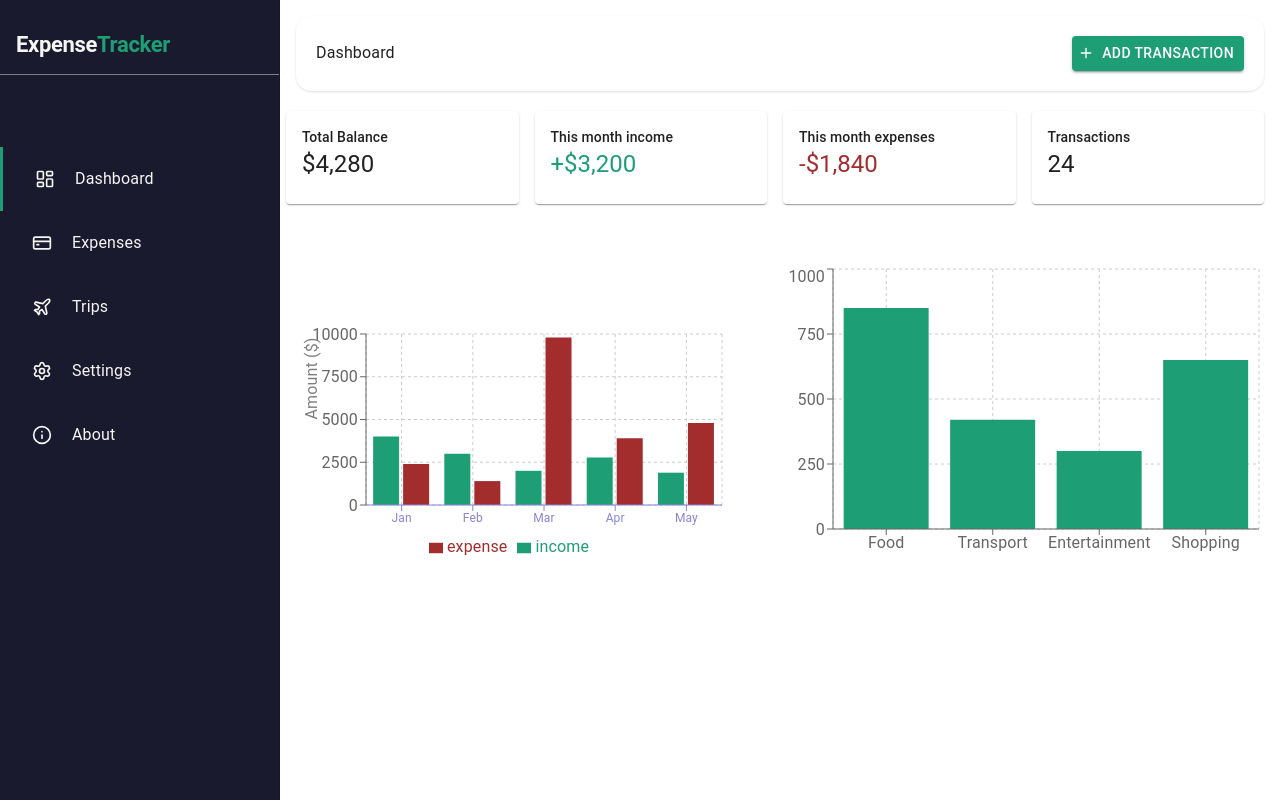
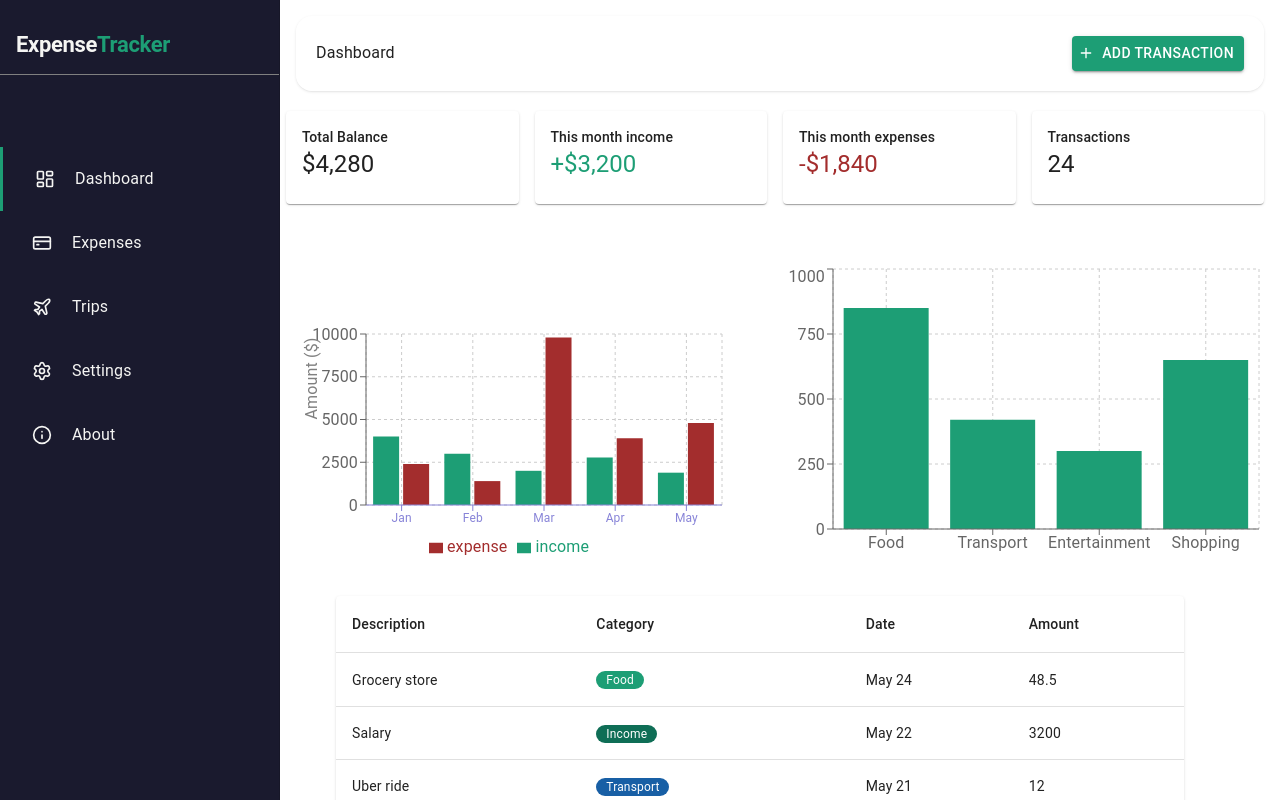
Before and after one commit to Al1k04/expense-tracker, a Next.js app: page / in a window 1280 px wide. Built offline with nearby package versions, Linux system fonts and the light colour scheme; what @mui/material-nextjs would draw is missing.

Commit message:
Add recent transactions table with category badges"

```diff
--- a/src/app/(sidebar)/page.tsx
+++ b/src/app/(sidebar)/page.tsx
@@ -2,6 +2,7 @@ import { Button } from "@mui/material";
 import { Plus } from "lucide-react";
 import MetricCard from "@/components/dashboard/MetricCards";
 import Charts from "@/components/dashboard/Charts";
+import RecentTransactions from "@/components/dashboard/RecentTransactions";
 
 export default function DashBoard() {
   return (
@@ -20,6 +21,7 @@ export default function DashBoard() {
       </div>
       <MetricCard />
       <Charts />
+      <RecentTransactions />
     </div>
   );
 }
--- /dev/null
+++ b/src/components/dashboard/RecentTransactions.tsx
@@ -0,0 +1,69 @@
+import Table from "@mui/material/Table";
+import TableBody from "@mui/material/TableBody";
+import TableCell from "@mui/material/TableCell";
+import TableContainer from "@mui/material/TableContainer";
+import TableHead from "@mui/material/TableHead";
+import TableRow from "@mui/material/TableRow";
+import Paper from "@mui/material/Paper";
+import { Box } from "@mui/material";
+
+function createData(
+  name: string,
+  category: string,
+  date: string,
+  amount: number,
+  color: string,
+) {
+  return { name, category, date, amount, color };
+}
+
+const rows = [
+  createData("Grocery store", "Food", "May 24", 48.5, "#1D9E75"),
+  createData("Salary", "Income", "May 22", 3200, "#0F6E56"),
+  createData("Uber ride", "Transport", "May 21", 12.0, "#185FA5"),
+  createData("Netflix", "Entertainment", "May 20", 15.99, "#854F0B"),
+];
+
+export default function RecentTransactions() {
+  return (
+    <Box sx={{ mt: 4, mx: 10 }}>
+      <TableContainer component={Paper}>
+        <Table sx={{ minWidth: 650 }} aria-label="simple table">
+          <TableHead>
+            <TableRow>
+              <TableCell>Description</TableCell>
+              <TableCell align="left">Category</TableCell>
+              <TableCell align="left">Date</TableCell>
+              <TableCell align="left">Amount</TableCell>
+            </TableRow>
+          </TableHead>
+          <TableBody>
+            {rows.map((row) => (
+              <TableRow
+                key={row.name}
+                sx={{ "&:last-child td, &:last-child th": { border: 0 } }}
+              >
+                <TableCell align="left">{row.name}</TableCell>
+                <TableCell align="left">
+                  <span
+                    style={{
+                      backgroundColor: row.color,
+                      color: "#fff",
+                      padding: "2px 10px",
+                      borderRadius: "12px",
+                      fontSize: "12px",
+                    }}
+                  >
+                    {row.category}
+                  </span>
+                </TableCell>
+                <TableCell align="left">{row.date}</TableCell>
+                <TableCell align="left">{row.amount}</TableCell>
+              </TableRow>
+            ))}
+          </TableBody>
+        </Table>
+      </TableContainer>
+    </Box>
+  );
+}
```
